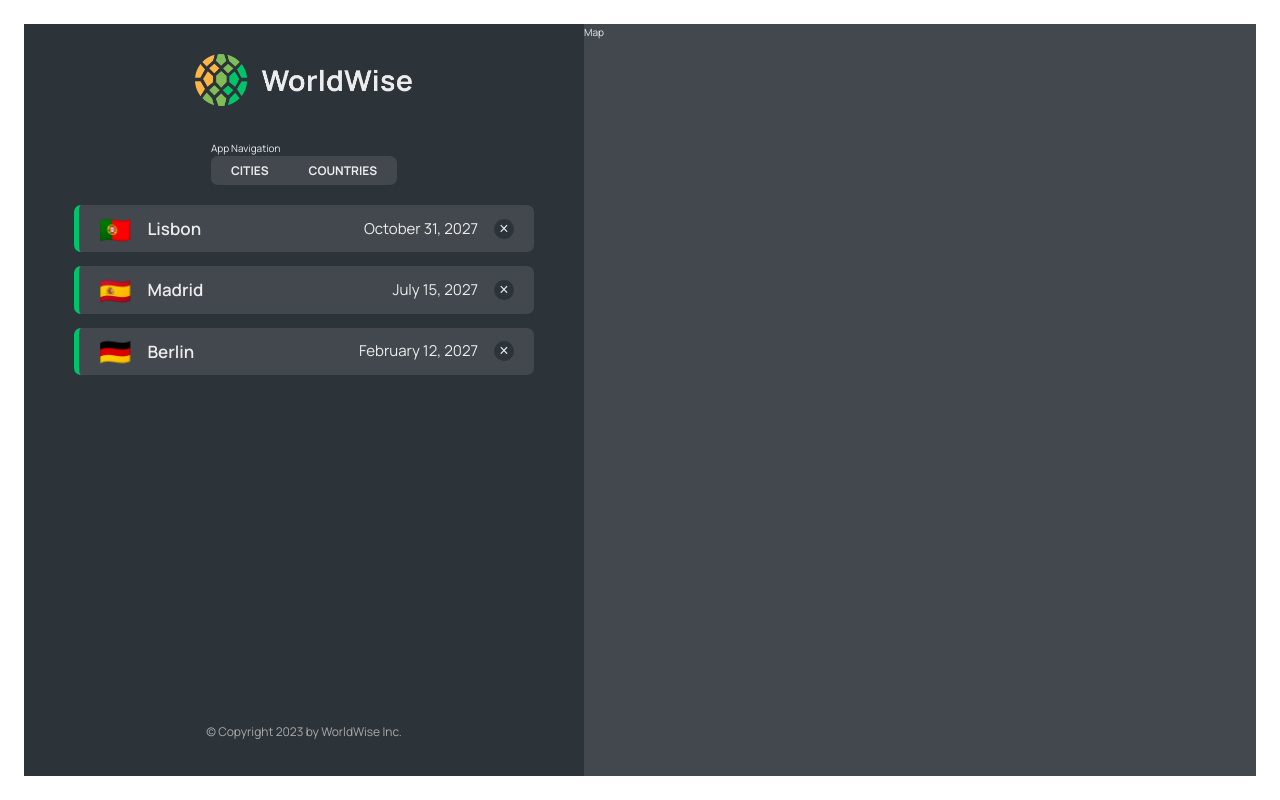
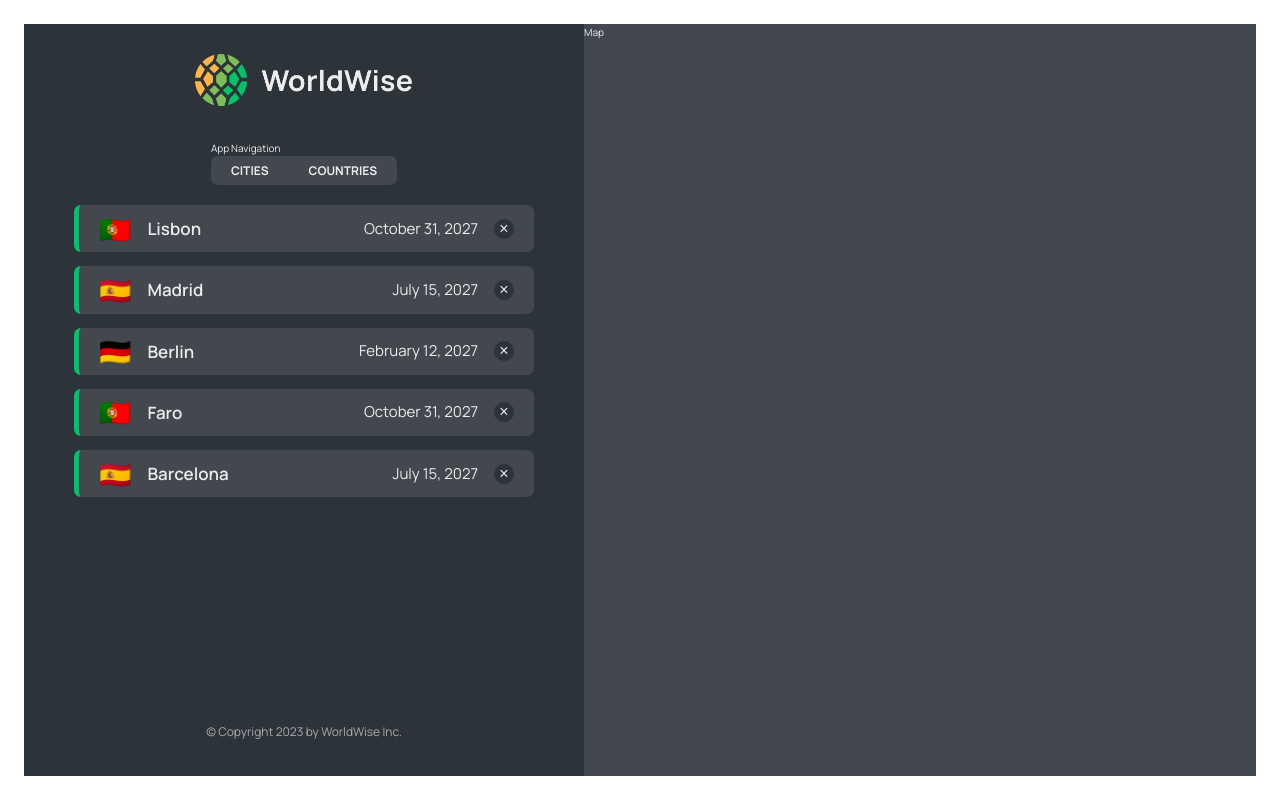
Before and after one commit to Charles-Rocke/Wanderlust, a React (Vite) app: page /app in a window 1280 px wide. Built offline with nearby package versions, Linux system fonts and the light colour scheme; data requests are answered from the project's data file.

Commit message:
Added countries from fake api

```diff
--- a/data/cities.json
+++ b/data/cities.json
@@ -35,6 +35,30 @@
         "lng": 13.376933665713324
       },
       "id": 98443197
+    },
+    {
+      "cityName": "Faro",
+      "country": "Portugal",
+      "emoji": "🇵🇹",
+      "date": "2027-10-31T15:59:59.138Z",
+      "notes": "My favorite city so far!",
+      "position": {
+        "lat": 38.727881642324164,
+        "lng": -9.140900099907554
+      },
+      "id": 23427385
+    },
+    {
+      "cityName": "Barcelona",
+      "country": "Spain",
+      "emoji": "🇪🇸",
+      "date": "2027-07-15T08:22:53.976Z",
+      "notes": "",
+      "position": {
+        "lat": 40.46635901755316,
+        "lng": -3.7133789062500004
+      },
+      "id": 34597764
     }
   ]
 }
--- a/src/App.jsx
+++ b/src/App.jsx
@@ -1,4 +1,6 @@
 import { BrowserRouter, Routes, Route } from "react-router-dom";
+import { useEffect, useState } from "react";
+
 import Product from "./pages/Product";
 import Pricing from "./pages/Pricing";
 import Home from "./pages/Home";
@@ -6,7 +8,7 @@
 import AppLayout from "./pages/AppLayout";
 import Login from "./pages/Login";
 import CityList from "./components/CityList";
-import { useEffect, useState } from "react";
+import CountryList from "./components/CountryList";
 
 const BASE_URL = "http://localhost:9000";
 
@@ -46,7 +48,10 @@
             path="cities"
             element={<CityList cities={cities} isLoading={isLoading} />}
           />
-          <Route path="countries" element={<p>Countries</p>} />
+          <Route
+            path="countries"
+            element={<CountryList cities={cities} isLoading={isLoading} />}
+          />
           <Route path="form" element={<p>Form</p>} />
         </Route>
         <Route path="*" element={<PageNotFound />} />
--- /dev/null
+++ b/src/components/CountryList.jsx
@@ -0,0 +1,27 @@
+import Spinner from "./Spinner";
+import styles from "./CountryList.module.css";
+import CountryItem from "./CountryItem";
+import Message from "./Message";
+
+function CountryList({ cities, isLoading }) {
+  if (isLoading) return <Spinner />;
+
+  if (!cities.length)
+    return <Message message="Add your first city by clicking on the map" />;
+
+  const countries = cities.reduce((arr, city) => {
+    if (!arr.map((el) => el.country).includes(city.country))
+      return [...arr, { country: city.country, emoji: city.emoji }];
+    else return arr;
+  }, []);
+
+  return (
+    <ul className={styles.countryList}>
+      {countries.map((country) => (
+        <CountryItem country={country} key={country.id} />
+      ))}
+    </ul>
+  );
+}
+
+export default CountryList;
```
